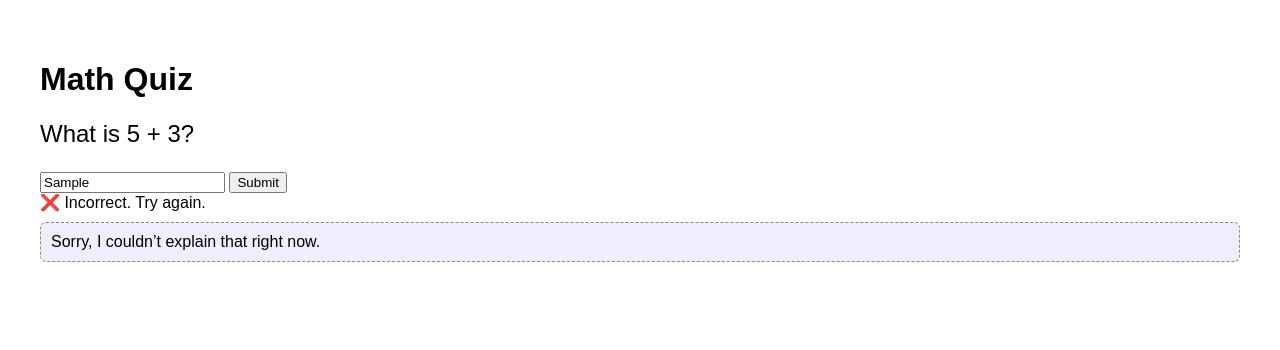
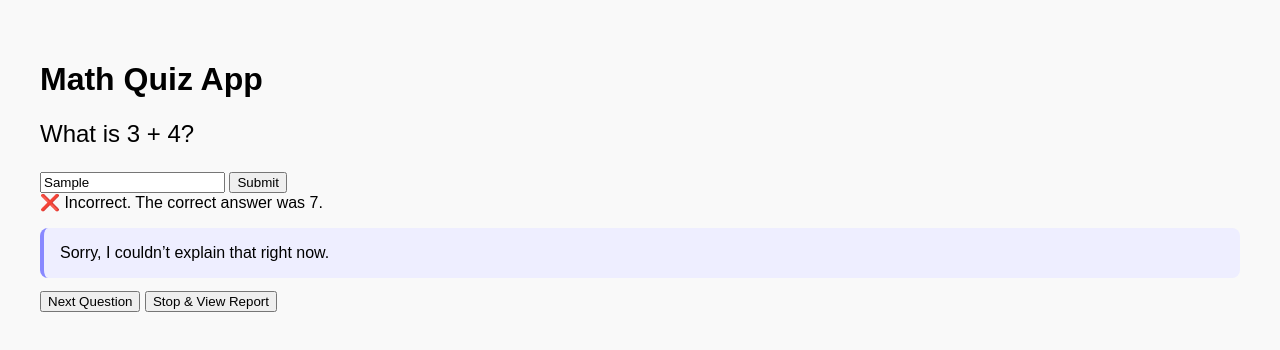
Before and after one commit to dnburner/SM, a plain HTML site: page index.html in a window 1280 px wide. Both pictures are taken after typing "Sample" into the empty fields and a click on the button "Submit". Drawn offline with Linux system fonts and the light colour scheme; no server answers.

Commit message:
Add files via upload

```diff
--- a/index.html
+++ b/index.html
@@ -4,29 +4,49 @@
 <head>
   <title>1st Grade Math Quiz</title>
   <style>
-    body { font-family: sans-serif; padding: 2em; }
-    #question { font-size: 24px; margin-bottom: 1em; }
+    body { font-family: sans-serif; padding: 2em; background: #f9f9f9; }
+    #questionBox { font-size: 24px; margin-bottom: 1em; }
+    #progress { margin-top: 1em; }
     .explanation {
-      margin-top: 10px;
-      padding: 10px;
+      margin-top: 1em;
+      padding: 1em;
       background: #eef;
-      border: 1px dashed #888;
-      border-radius: 6px;
+      border-left: 4px solid #88f;
+      border-radius: 8px;
     }
+    #stopButton, #nextButton { margin-top: 1em; display: inline-block; }
   </style>
 </head>
 <body>
-  <h1>Math Quiz</h1>
-  <div id="question"></div>
+  <h1>Math Quiz App</h1>
+  <div id="questionBox"></div>
   <input id="answer" type="text" />
   <button onclick="submitAnswer()">Submit</button>
   <div id="feedback"></div>
+  <button id="nextButton" style="display:none;" onclick="nextQuestion()">Next Question</button>
+  <button id="stopButton" onclick="stopQuiz()">Stop & View Report</button>
+  <div id="progress"></div>
 
   <script>
-    const questions = [
-      { question: "What is 5 + 3?", answer: 8 }
+    const questionBank = [
+      { question: "What is 3 + 4?", answer: 7, topic: "Addition" },
+      { question: "What is 10 - 6?", answer: 4, topic: "Subtraction" },
+      { question: "What is 2 + 2?", answer: 4, topic: "Addition" },
+      { question: "What is 5 + 5?", answer: 10, topic: "Addition" },
+      { question: "What is 9 - 3?", answer: 6, topic: "Subtraction" }
     ];
     let current = 0;
+    let score = 0;
+    let history = [];
+    let stats = {};
+
+    function showQuestion() {
+      const q = questionBank[current];
+      document.getElementById("questionBox").textContent = q.question;
+      document.getElementById("feedback").innerHTML = "";
+      document.getElementById("answer").value = "";
+      document.getElementById("nextButton").style.display = "none";
+    }
 
     async function fetchExplanation(question, correctAnswer, studentAnswer) {
       try {
@@ -35,34 +55,59 @@
           headers: { "Content-Type": "application/json" },
           body: JSON.stringify({ question, correctAnswer, studentAnswer })
         });
-
         const data = await res.json();
         return data.explanation || "Let’s try to understand it together!";
-      } catch (err) {
-        console.error("Explanation error:", err);
+      } catch {
         return "Sorry, I couldn’t explain that right now.";
       }
     }
 
     async function submitAnswer() {
-      const userAnswer = document.getElementById("answer").value;
-      const correct = questions[current].answer;
+      const userAnswer = parseInt(document.getElementById("answer").value);
+      const correct = questionBank[current].answer;
+      const topic = questionBank[current].topic;
       const feedback = document.getElementById("feedback");
-      feedback.innerHTML = "";
 
-      if (parseInt(userAnswer) === correct) {
-        feedback.textContent = "✅ Correct!";
+      if (!(topic in stats)) stats[topic] = { correct: 0, total: 0 };
+      stats[topic].total += 1;
+
+      if (userAnswer === correct) {
+        score++;
+        stats[topic].correct += 1;
+        feedback.innerHTML = "✅ Correct!";
+        nextQuestion(true);
       } else {
-        feedback.textContent = "❌ Incorrect. Try again.";
-        const explanationText = await fetchExplanation(questions[current].question, correct, userAnswer);
-        const el = document.createElement("div");
-        el.className = "explanation";
-        el.innerText = explanationText;
-        feedback.appendChild(el);
+        feedback.innerHTML = `❌ Incorrect. The correct answer was ${correct}.`;
+        const explanation = await fetchExplanation(questionBank[current].question, correct, userAnswer);
+        const expDiv = document.createElement("div");
+        expDiv.className = "explanation";
+        expDiv.innerText = explanation;
+        feedback.appendChild(expDiv);
+        document.getElementById("nextButton").style.display = "inline-block";
+      }
+
+      history.push({ question: questionBank[current].question, correct: userAnswer === correct });
+    }
+
+    function nextQuestion(force = false) {
+      current++;
+      if (current >= questionBank.length) {
+        stopQuiz();
+      } else {
+        showQuestion();
       }
     }
 
-    document.getElementById("question").textContent = questions[current].question;
+    function stopQuiz() {
+      let report = `<h2>Report</h2><p>Score: ${score} / ${questionBank.length}</p>`;
+      for (const topic in stats) {
+        const { correct, total } = stats[topic];
+        report += `<p>${topic}: ${correct} / ${total}</p>`;
+      }
+      document.body.innerHTML = report;
+    }
+
+    showQuestion();
   </script>
 </body>
 </html>
```
